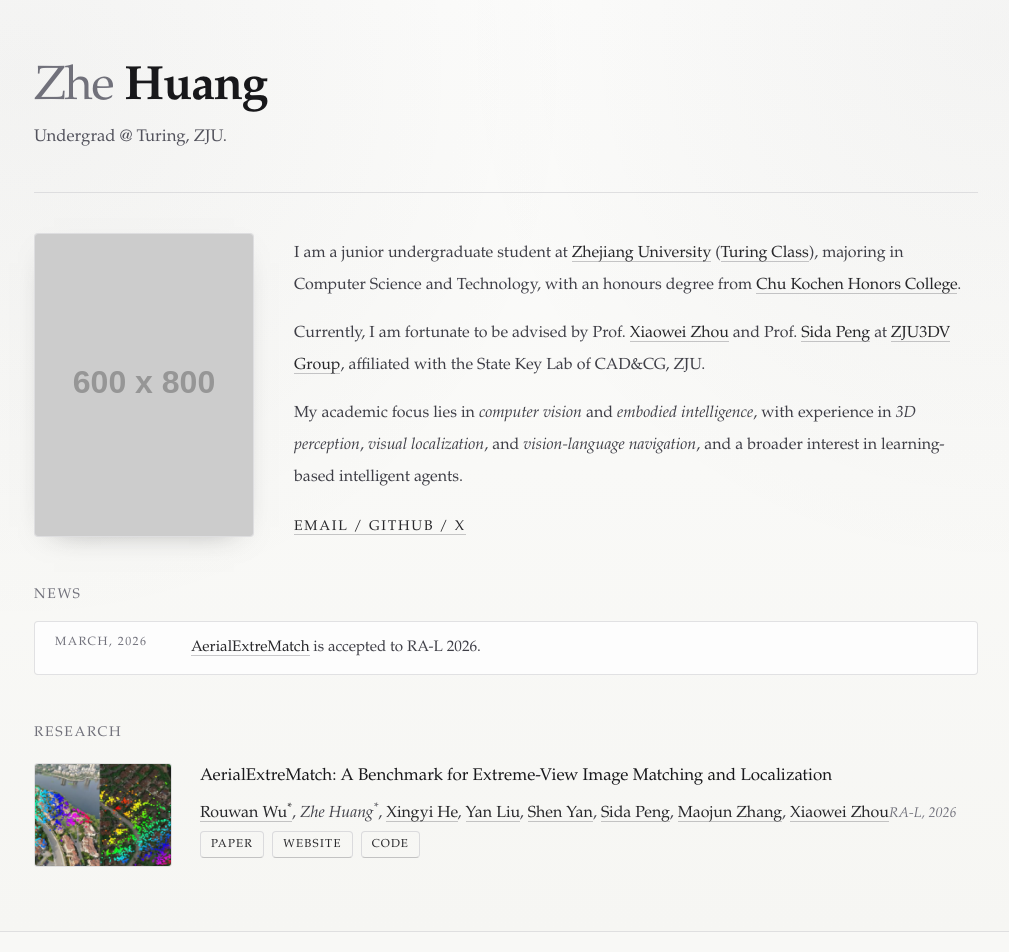
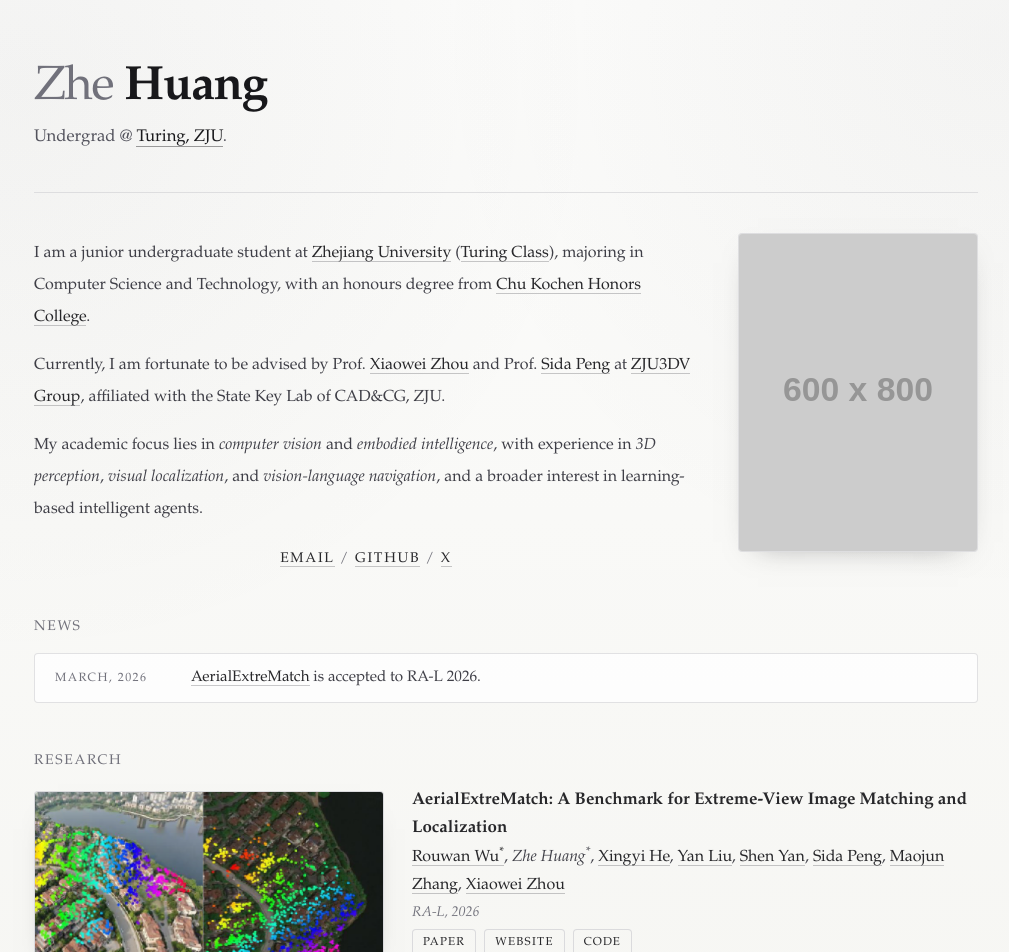
Before and after one commit to Xecades/AcademicHomepage, a Vue app: page / in a window 1280 px wide. Shown: the top 952 px of the page, without its empty margins (134-1143 px from the left). Built offline with nearby package versions, Linux system fonts and the light colour scheme; a web font is replaced by a local one.

Commit message:
style: refine details

```diff
--- a/src/assets/css/reset.css
+++ /dev/null
@@ -1,35 +0,0 @@
-* {
-    margin: 0;
-    padding: 0;
-    border: 0;
-    font-size: 100%;
-    font: inherit;
-    vertical-align: baseline;
-}
-
-ol,
-ul {
-    list-style: none;
-}
-
-blockquote,
-q {
-    quotes: none;
-}
-
-blockquote:before,
-blockquote:after,
-q:before,
-q:after {
-    content: "";
-    content: none;
-}
-
-table {
-    border-collapse: collapse;
-    border-spacing: 0;
-}
-
-a {
-    text-decoration: none;
-}
--- a/src/components/NewsTable.vue
+++ b/src/components/NewsTable.vue
@@ -11,8 +11,8 @@
 
 <template>
     <div class="news-table overflow-hidden rounded-sm border border-zinc-300/70 bg-white/75">
-        <div :class="{ 'max-h-[20rem] overflow-y-auto': scrollable }">
-            <table class="w-full text-left text-[0.95rem] leading-7 text-zinc-700">
+        <div :class="{ 'max-h-80 overflow-y-auto': scrollable }">
+            <table class="w-full text-left text-[0.95rem] leading-6 text-zinc-700">
                 <tbody class="divide-y divide-zinc-200/75">
                     <tr
                         v-for="(item, index) in items"
@@ -21,12 +21,12 @@
                     >
                         <th
                             scope="row"
-                            class="w-[8.5rem] px-4 py-3 text-xs font-normal uppercase tracking-[0.12em] text-zinc-500 md:px-5"
+                            class="w-34 whitespace-nowrap px-4 py-3 text-xs font-normal uppercase tracking-[0.12em] leading-6 text-zinc-500 md:px-5"
                         >
                             {{ item.dateLabel }}
                         </th>
-                        <td class="px-4 py-3 md:px-5">
-                            <RichText :nodes="item.content" />
+                        <td class="px-4 py-3 align-top md:px-5">
+                            <RichText :nodes="item.content" tag="p" class="m-0" />
                         </td>
                     </tr>
                 </tbody>
--- a/src/components/PublicationItem.vue
+++ b/src/components/PublicationItem.vue
@@ -9,25 +9,34 @@
 </script>
 
 <template>
-    <li class="group">
-        <div class="grid gap-5 md:grid-cols-[138px_1fr] md:gap-7">
+    <li>
+        <div class="grid gap-5 md:grid-cols-[350px_1fr] md:gap-7">
             <div>
-                <figure class="overflow-hidden rounded-sm border border-zinc-300/70 bg-zinc-100/70">
+                <figure
+                    class="overflow-hidden rounded-sm border border-zinc-300/80 bg-zinc-100/80 shadow-[0_14px_30px_-24px_rgba(24,24,27,0.7)]"
+                >
                     <img
                         :src="publication.preview"
                         :alt="publication.title"
                         loading="eager"
-                        class="aspect-[4/3] h-full w-full object-cover transition-transform duration-300 ease-out group-hover:scale-[1.015]"
+                        class="aspect-2/1 h-full w-full object-cover"
                     />
                 </figure>
             </div>
 
-            <div :id="publication.id" class="space-y-2">
-                <div class="text-[1.06rem] leading-7 text-zinc-900">{{ publication.title }}</div>
-                <RichText :nodes="publication.authors" class="leading-7 text-zinc-700" />
+            <div :id="publication.id" class="-mt-1">
+                <div class="text-[1.06rem] leading-7 text-zinc-800 font-semibold">
+                    {{ publication.title }}
+                </div>
+                <RichText
+                    :nodes="publication.authors"
+                    tag="p"
+                    class="m-0 leading-7 text-zinc-700"
+                />
                 <RichText
                     :nodes="publication.venue"
-                    class="text-sm italic leading-6 text-zinc-500"
+                    tag="p"
+                    class="m-0 pt-0.5 text-sm italic leading-6 text-zinc-500"
                 />
                 <div class="flex flex-wrap gap-2 pt-1">
                     <a
--- a/src/main.ts
+++ b/src/main.ts
@@ -1,7 +1,6 @@
 import { createApp } from "vue";
 import App from "./App.vue";
 import router from "./router";
-// import "./assets/css/reset.css";
 import "./assets/css/tailwind.css";
 
 const app = createApp(App);
--- a/src/views/HomeView.vue
+++ b/src/views/HomeView.vue
@@ -18,42 +18,49 @@
                 <RichText
                     :nodes="profile.subtitle"
                     tag="p"
-                    class="mt-3 max-w-2xl text-base leading-7 text-zinc-600 md:text-[1.05rem]"
+                    class="hero-subtitle m-0 mt-3 max-w-2xl text-base leading-7 text-zinc-600 md:text-[1.05rem]"
                 />
             </header>
 
             <article class="space-y-10 pt-8 md:space-y-12 md:pt-10">
-                <section class="grid gap-7 md:grid-cols-[220px_1fr] md:gap-10">
+                <section class="grid gap-7 md:grid-cols-[1fr_240px] md:items-start md:gap-10">
                     <figure
-                        class="overflow-hidden rounded-sm border border-zinc-300/70 bg-zinc-100/80 shadow-[0_10px_30px_-20px_rgba(39,39,42,0.5)]"
+                        class="overflow-hidden rounded-sm border border-zinc-300/70 bg-zinc-100/80 shadow-[0_10px_30px_-20px_rgba(39,39,42,0.5)] md:order-2"
                     >
                         <img
                             :src="profile.avatar"
                             :alt="`${profile.firstName} ${profile.lastName}`"
-                            class="aspect-[3/4] h-full w-full object-cover"
+                            class="aspect-3/4 h-full w-full object-cover"
                         />
                     </figure>
 
-                    <div class="copy pt-1">
+                    <div class="copy pt-1 md:order-1">
                         <RichText
                             v-for="(text, index) in profile.bio"
                             :key="index"
                             :nodes="text"
                             tag="p"
-                            class="mb-4 leading-8 text-zinc-700 last:mb-0"
+                            class="m-0 mb-4 leading-8 text-zinc-700 last:mb-0"
                         />
-                        <p class="mt-6 text-sm uppercase tracking-[0.12em] text-zinc-500">
-                            <a
+                        <p
+                            class="mt-6 text-sm uppercase tracking-[0.12em] text-zinc-500 text-center"
+                        >
+                            <template
                                 v-for="(contact, index) in profile.contacts"
                                 :key="contact.label"
-                                :href="contact.url"
-                                target="_blank"
-                                rel="noopener"
-                                class="transition-colors duration-200 hover:text-zinc-900"
                             >
-                                {{ contact.label
-                                }}<span v-if="index < profile.contacts.length - 1"> / </span>
-                            </a>
+                                <a
+                                    :href="contact.url"
+                                    target="_blank"
+                                    rel="noopener"
+                                    class="transition-colors duration-200 hover:text-zinc-900"
+                                >
+                                    {{ contact.label }}
+                                </a>
+                                <span v-if="index < profile.contacts.length - 1" aria-hidden="true">
+                                    /
+                                </span>
+                            </template>
                         </p>
                     </div>
                 </section>
@@ -82,6 +89,7 @@
     text-transform: uppercase;
 }
 
+.hero-subtitle :deep(a),
 .copy :deep(a),
 .news-table :deep(a),
 .pub-list :deep(a) {
@@ -93,6 +101,12 @@
         color 200ms ease;
 }
 
+.hero-subtitle :deep(a) {
+    border-bottom-color: color-mix(in srgb, #18181b 42%, transparent);
+    color: #18181b;
+}
+
+.hero-subtitle :deep(a:hover),
 .copy :deep(a:hover),
 .news-table :deep(a:hover),
 .pub-list :deep(a:hover) {
```
